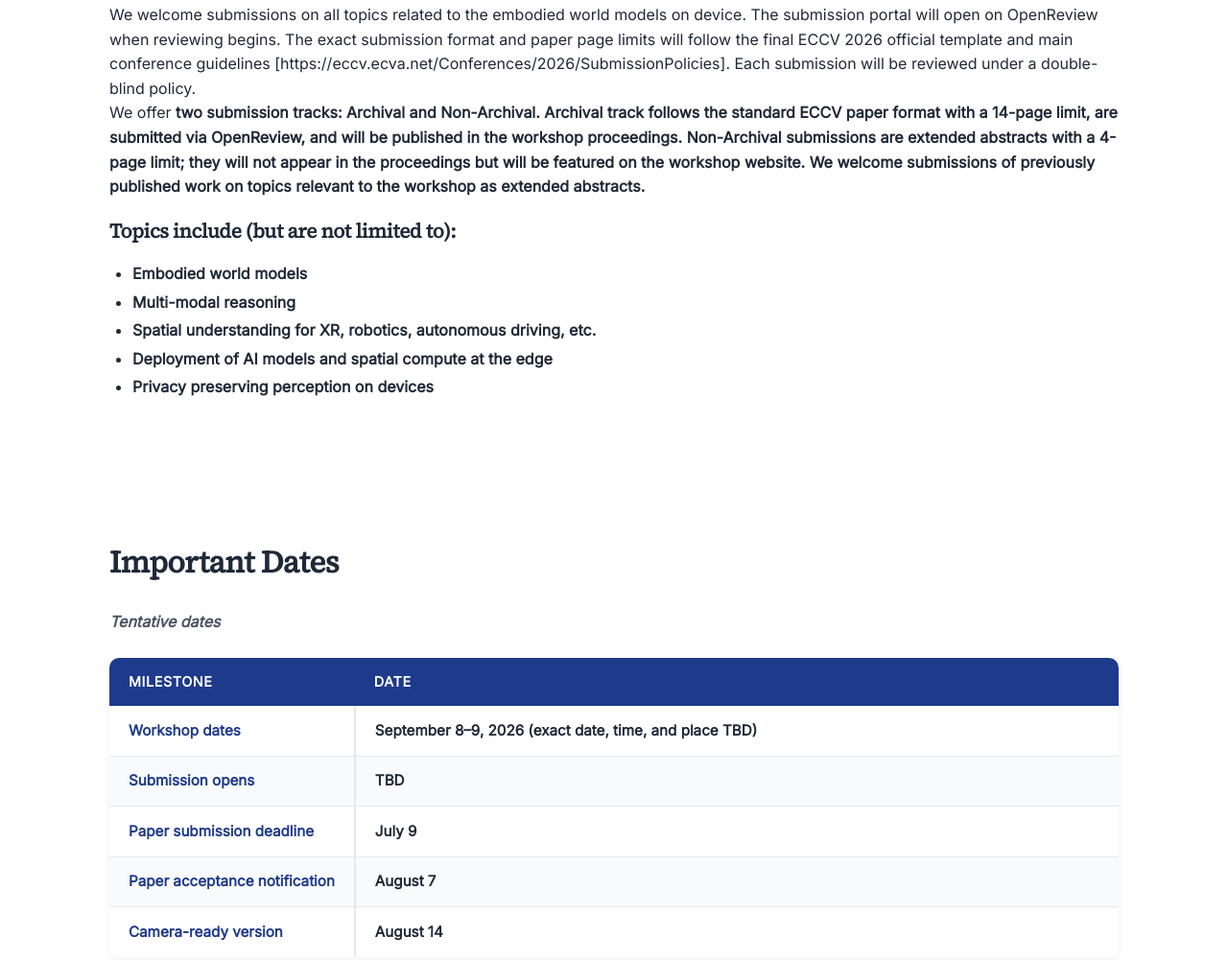
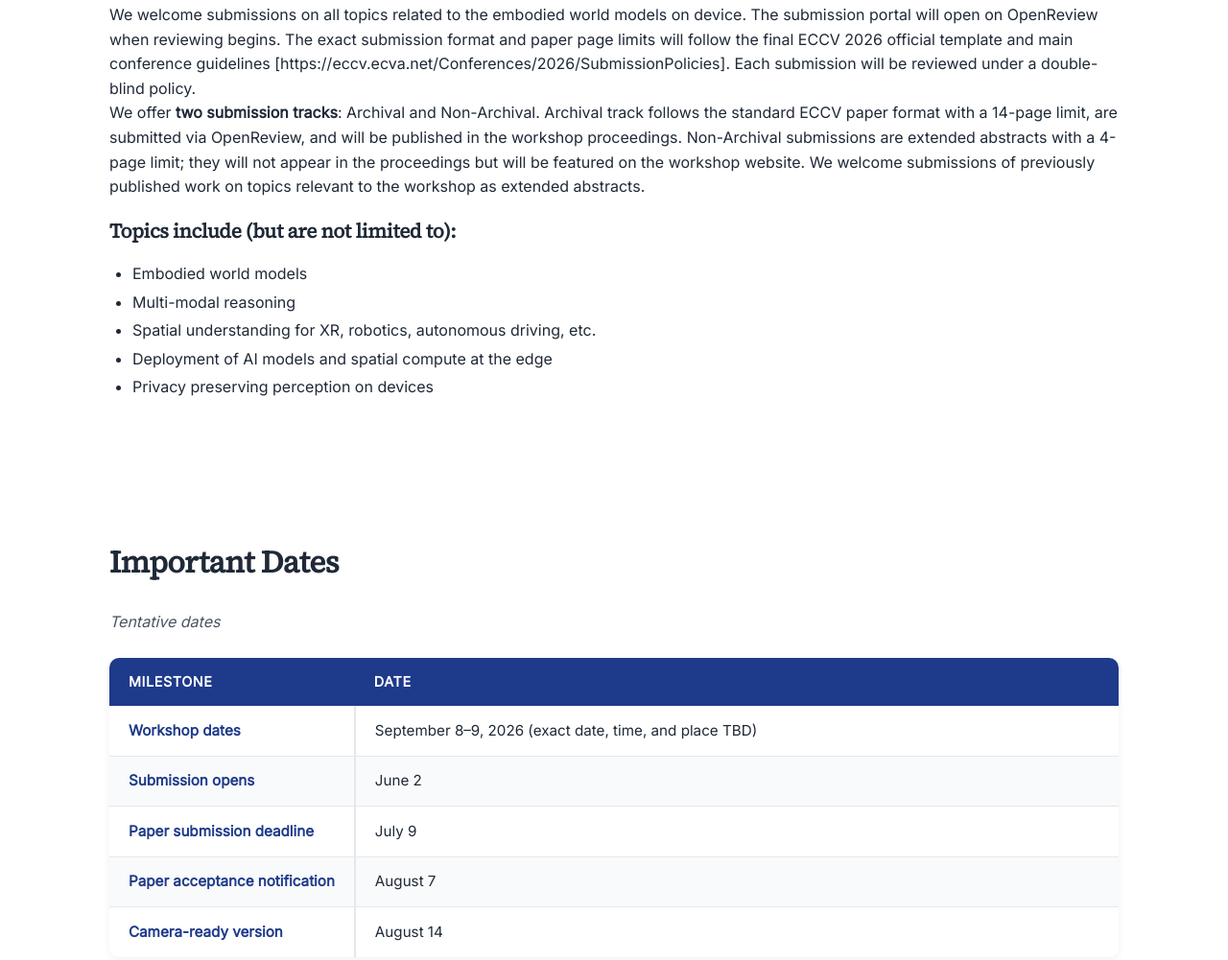
Before and after one commit to odewm/odewm.github.io, a plain HTML site: page index.html in a window 1280 px wide. Shown: the part 4451-5452 px from the top of the page at 96% size. Drawn offline with Linux system fonts and the light colour scheme; some icons are missing.

Commit message:
Fix typo

```diff
--- a/index.html
+++ b/index.html
@@ -286,7 +286,7 @@
       <div class="container">
         <h2>Call for Papers</h2>
         <p>We welcome submissions on all topics related to the embodied world models on device. The submission portal will open on OpenReview when reviewing begins. The exact submission format and paper page limits will follow the final ECCV 2026 official template and main conference guidelines [https://eccv.ecva.net/Conferences/2026/SubmissionPolicies]. Each submission will be reviewed under a double-blind policy.</p>
-        <p>We offer <b>two submission tracks<b>: Archival and Non-Archival. Archival track follows the standard ECCV paper format with a 14-page limit, are submitted via OpenReview, and will be published in the workshop proceedings. Non-Archival submissions are extended abstracts with a 4-page limit; they will not appear in the proceedings but will be featured on the workshop website. We welcome submissions of previously published work on topics relevant to the workshop as extended abstracts.</p>
+        <p>We offer <b>two submission tracks</b>: Archival and Non-Archival. Archival track follows the standard ECCV paper format with a 14-page limit, are submitted via OpenReview, and will be published in the workshop proceedings. Non-Archival submissions are extended abstracts with a 4-page limit; they will not appear in the proceedings but will be featured on the workshop website. We welcome submissions of previously published work on topics relevant to the workshop as extended abstracts.</p>
         <h3>Topics include (but are not limited to):</h3>
         <ul>
           <li>Embodied world models</li>
@@ -312,7 +312,7 @@
           </thead>
           <tbody>
             <tr><td>Workshop dates</td><td>September 8–9, 2026 (exact date, time, and place TBD)</td></tr>
-            <tr><td>Submission opens</td><td>TBD</td></tr>
+            <tr><td>Submission opens</td><td>June 2</td></tr>
             <tr><td>Paper submission deadline</td><td>July 9</td></tr>
             <tr><td>Paper acceptance notification</td><td>August 7</td></tr>
             <tr><td>Camera-ready version</td><td>August 14</td></tr>
```
